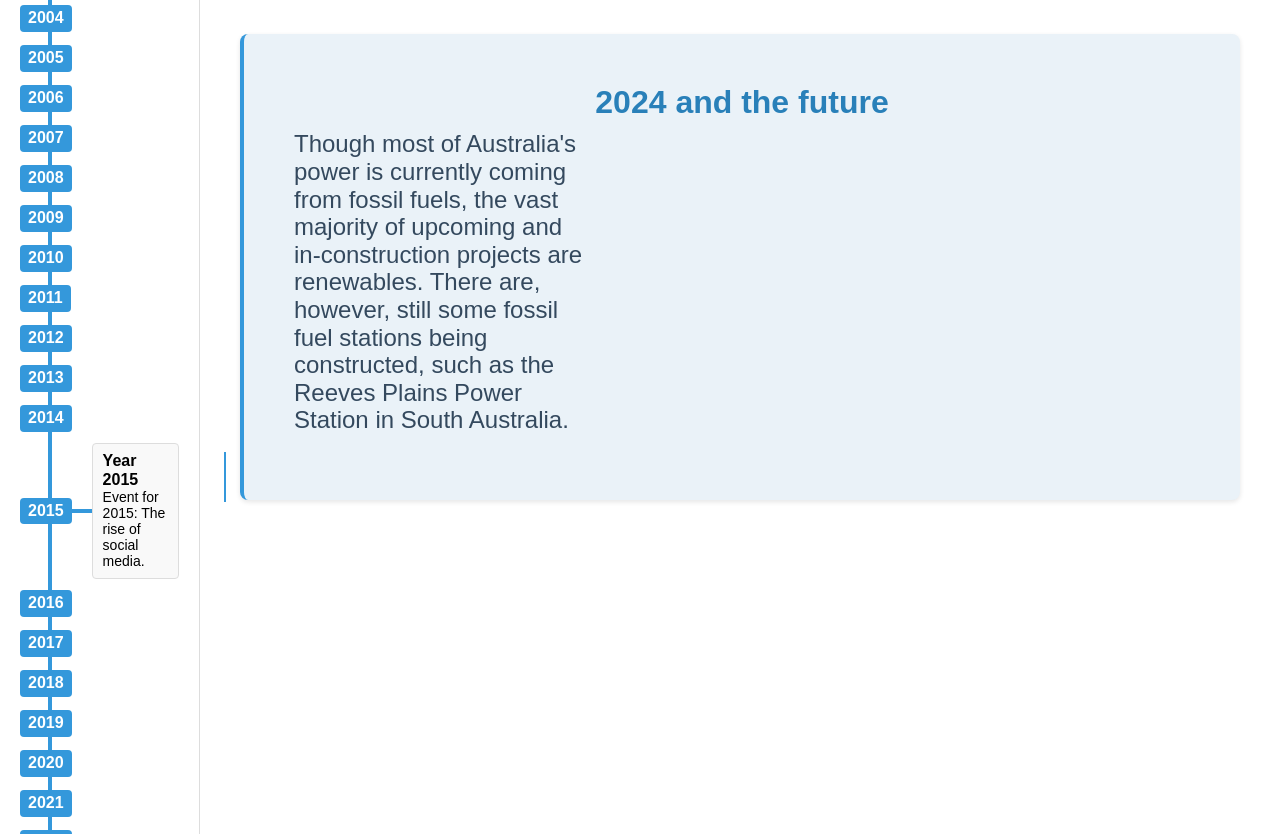
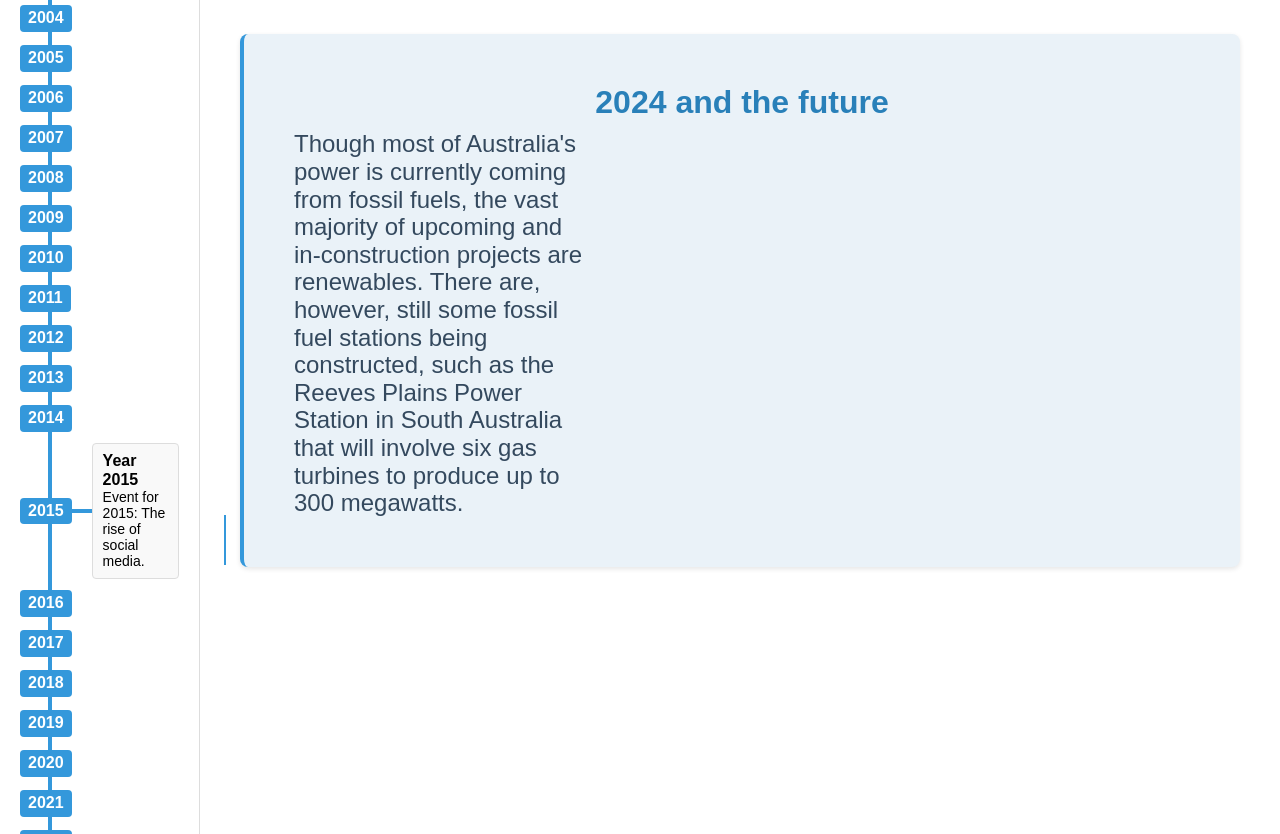
Before and after one commit to TheAlchemist010/DataViz, a plain HTML site: page A2/index.html in a window 1280 px wide. Shown: the part 1777-2611 px from the top of the page. Drawn offline with nearby package versions, Linux system fonts and the light colour scheme; a script that the page names is missing.

Commit message:
Update index.html

```diff
--- a/A2/index.html
+++ b/A2/index.html
@@ -66,7 +66,7 @@
                     <h2>2024 and the future</h2>
                     <div class="pure-g">
 						<div class="pure-u-1-3">
-							<p>Though most of Australia's power is currently coming from fossil fuels, the vast majority of upcoming and in-construction projects are renewables. There are, however, still some fossil fuel stations being constructed, such as the Reeves Plains Power Station in South Australia. </p>
+							<p>Though most of Australia's power is currently coming from fossil fuels, the vast majority of upcoming and in-construction projects are renewables. There are, however, still some fossil fuel stations being constructed, such as the Reeves Plains Power Station in South Australia that will involve six gas turbines to produce up to 300 megawatts. </p>
 						</div>
 						<div class="pure-u-2-3">
 							<div id="upcomming"></div>
```
